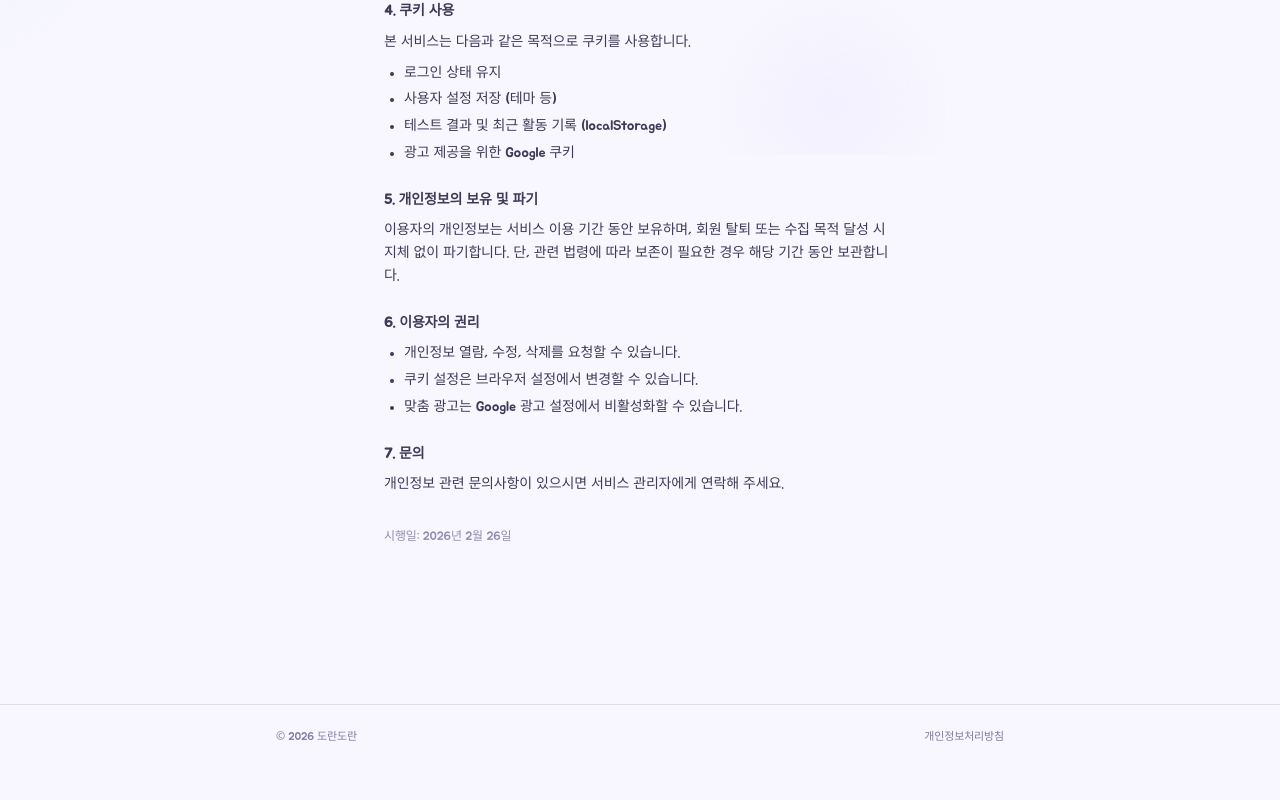
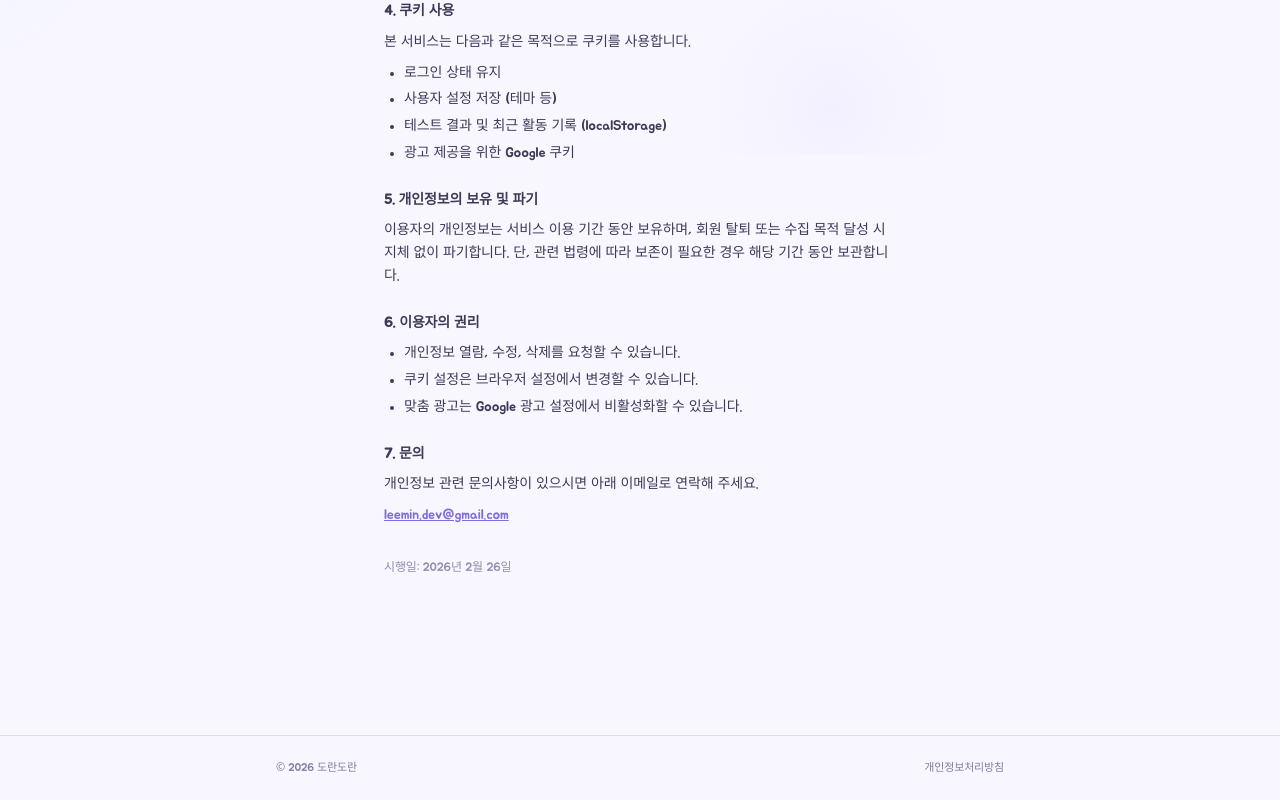
Before and after one commit to dev-leemin/doran, a Next.js app: page /privacy in a window 1280 px wide. Shown: the part 645-1445 px from the top of the page. Before the commit the page ends 1415 px from the top, so only its background shows below. Built offline with nearby package versions, Linux system fonts and the light colour scheme; no server answers; a web font is replaced by a local one.

Commit message:
fix: 개인정보처리방침 이메일 추가 + 로그인 미구현 알림
- 개인정보처리방침 문의 이메일 추가 (leemin.dev@gmail.com)
- 로그인 버튼 클릭 시 '아직 미구현입니다' alert 표시

Co-Authored-By: Claude Opus 4.6 <noreply@anthropic.com>

```diff
--- a/app/privacy/page.tsx
+++ b/app/privacy/page.tsx
@@ -102,7 +102,16 @@ export default function PrivacyPage() {
         <section>
           <h2 className="font-bold mb-2">7. 문의</h2>
           <p>
-            개인정보 관련 문의사항이 있으시면 서비스 관리자에게 연락해 주세요.
+            개인정보 관련 문의사항이 있으시면 아래 이메일로 연락해 주세요.
+          </p>
+          <p className="mt-2">
+            <a
+              href="mailto:leemin.dev@gmail.com"
+              className="underline"
+              style={{ color: 'var(--sky-500)' }}
+            >
+              leemin.dev@gmail.com
+            </a>
           </p>
         </section>
 
--- a/components/header-auth.tsx
+++ b/components/header-auth.tsx
@@ -31,16 +31,16 @@ export default function HeaderAuth() {
 
   if (!session) {
     return (
-      <Link
-        href="/login"
-        className="w-9 h-9 rounded-full flex items-center justify-center transition-all"
+      <button
+        onClick={() => alert('아직 미구현입니다.')}
+        className="w-9 h-9 rounded-full flex items-center justify-center transition-all cursor-pointer"
         style={{ background: 'var(--sky-50)', color: 'var(--sky-500)' }}
       >
         <svg width="18" height="18" viewBox="0 0 24 24" fill="none" stroke="currentColor" strokeWidth="1.8" strokeLinecap="round" strokeLinejoin="round">
           <path d="M20 21v-2a4 4 0 00-4-4H8a4 4 0 00-4 4v2" />
           <circle cx="12" cy="7" r="4" />
         </svg>
-      </Link>
+      </button>
     )
   }
 
```
